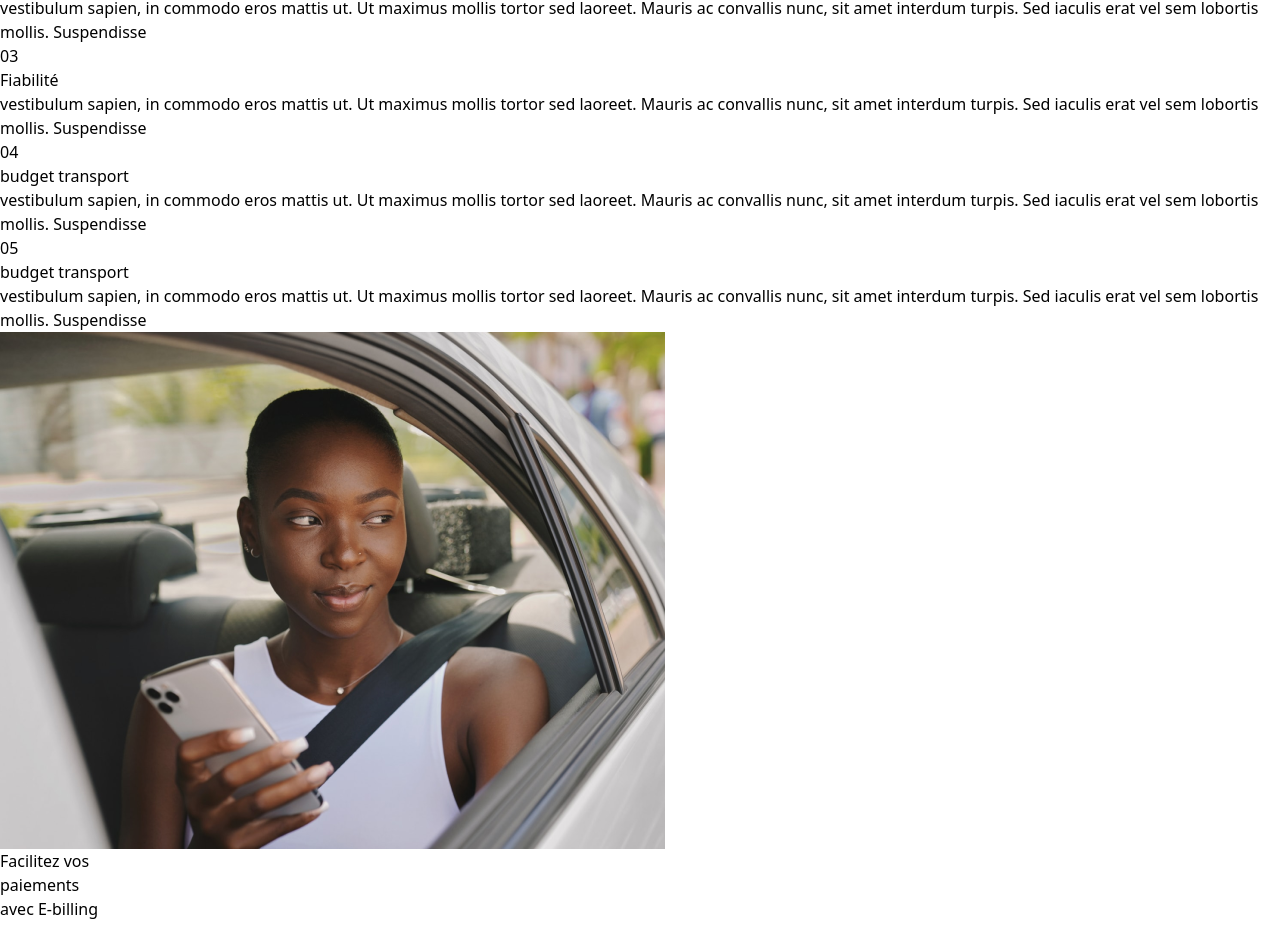
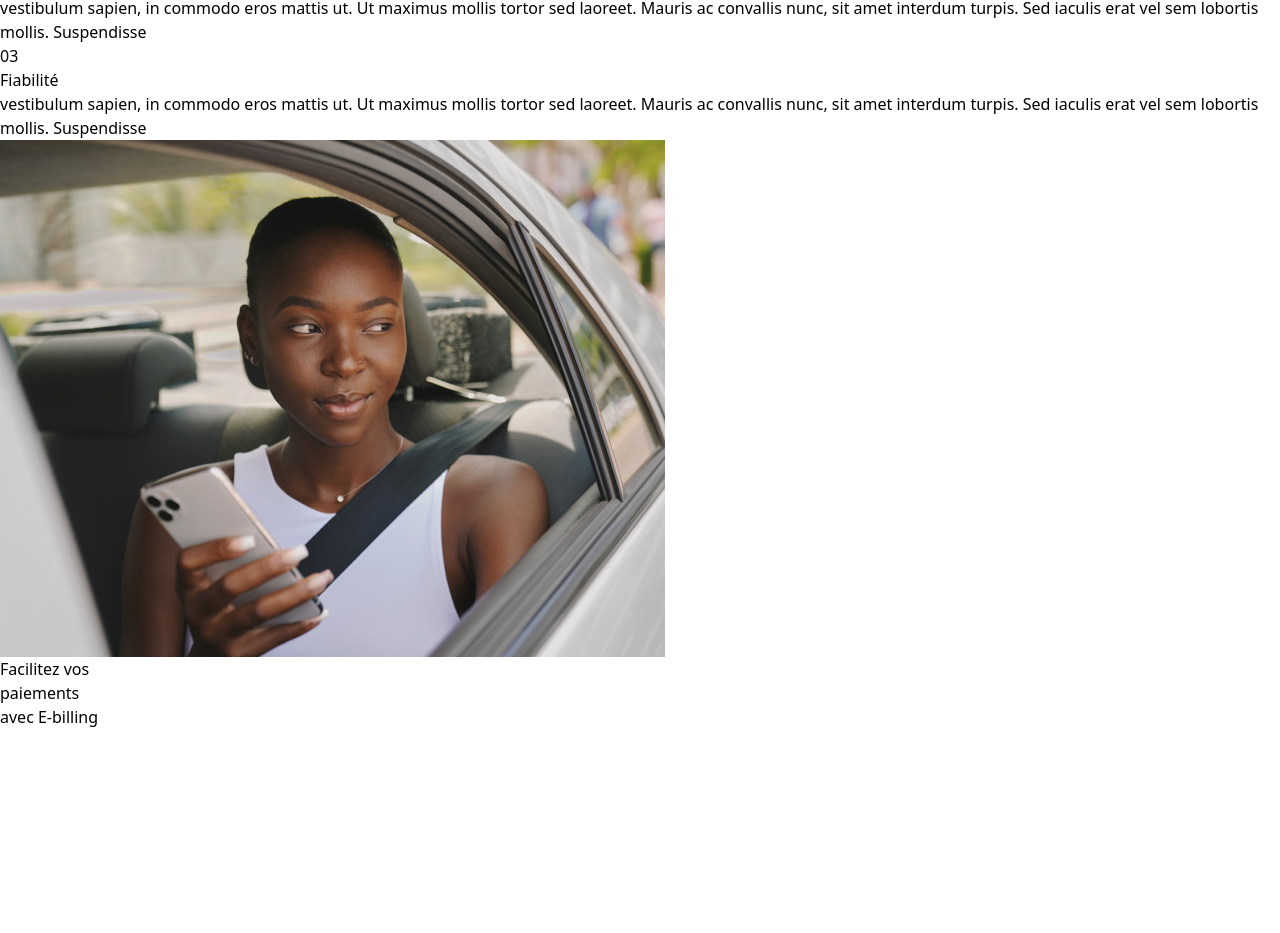
Before and after one commit to abraham241/twendy, a React (Vite) app: page / in a window 1280 px wide. Shown: the part 2373-3306 px from the top of the page. Built offline with nearby package versions, Linux system fonts and the light colour scheme.

Commit message:
modif section nous choisir

```diff
--- a/src/Screen/Apropos.jsx
+++ b/src/Screen/Apropos.jsx
@@ -2,7 +2,6 @@ import React from "react";
 import NavBar from "../Components/NavBar";
 import Hirosection from "../Components/Hirosection";
 import Footer from "../Components/Footer";
-// import nous from "../assets/images/nous.png";
 import chefesse from "../assets/images/chefesse.jpg";
 import team2 from "../assets/images/team2.jpg"
 import ecoleB2 from "../assets/images/ecoleB2.png";
--- a/src/Screen/Landing.jsx
+++ b/src/Screen/Landing.jsx
@@ -176,36 +176,9 @@ export default function Landing() {
               </div>
             </div>
           </div>
-          <div className="flex-col py-10 flex justify-center md:flex-row lg:flex-row xl:flex-row gap-5">
-            <div className="bg-black w-96 p-5 rounded-xl">
-              <div className="text-center py-2">
-                <h6 className="text-5xl font-bold text-white">04</h6>
-                <p className="text-red-600 font-bold"> budget transport</p>
-              </div>
-              <div>
-                <p className="text-white">
-                  vestibulum sapien, in commodo eros mattis ut. Ut maximus
-                  mollis tortor sed laoreet. Mauris ac convallis nunc, sit amet
-                  interdum turpis. Sed iaculis erat vel sem lobortis mollis.
-                  Suspendisse
-                </p>
-              </div>
-            </div>
-            <div className="bg-black w-96 p-5 rounded-xl">
-              <div className="text-center py-2">
-                <h6 className="text-5xl font-bold text-white">05</h6>
-                <p className="text-red-600 font-bold"> budget transport</p>
-              </div>
-              <div>
-                <p className="text-white">
-                  vestibulum sapien, in commodo eros mattis ut. Ut maximus
-                  mollis tortor sed laoreet. Mauris ac convallis nunc, sit amet
-                  interdum turpis. Sed iaculis erat vel sem lobortis mollis.
-                  Suspendisse
-                </p>
-              </div>
-            </div>
-          </div>
+          {/* <div className="flex-col py-10 flex justify-center md:flex-row lg:flex-row xl:flex-row gap-5">
+
+          </div> */}
         </div>
       </section>
       {/* ==================== section nous choisir =========================== */}
```
